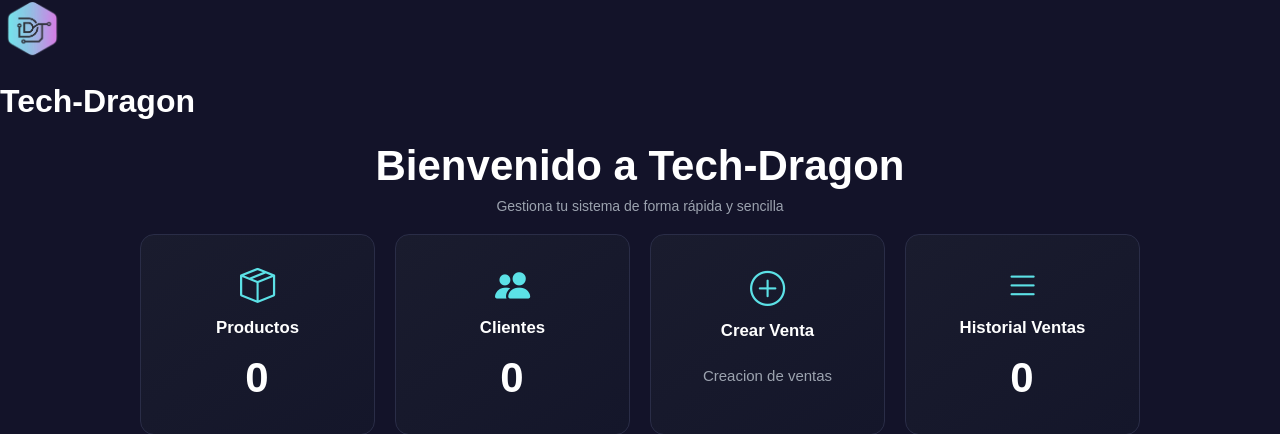
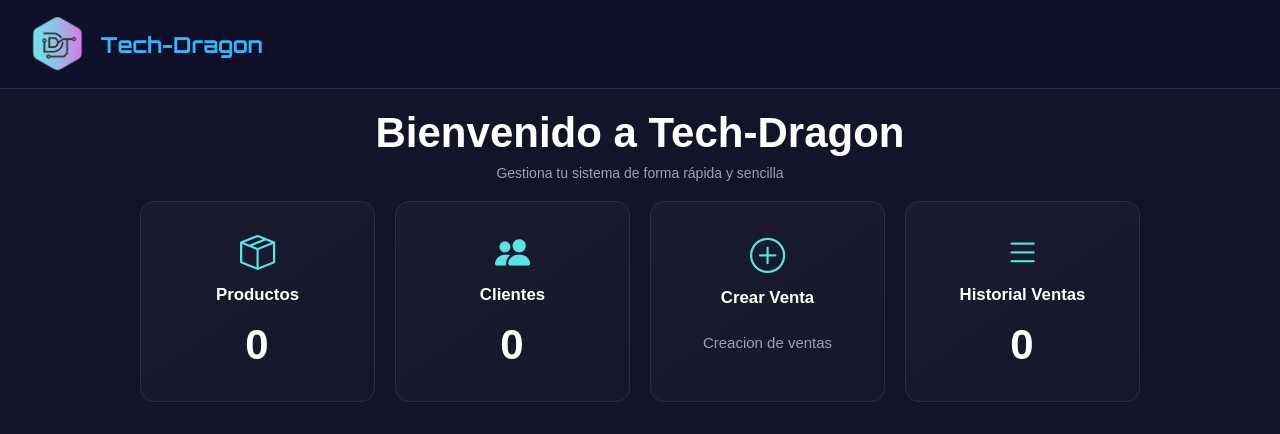
Before and after one commit to LeandroH0211/Sistema-de-inventario, a Flask app: page / in a window 1280 px wide. Shown: the top 434 px of the page. Run offline with Flask 3, Linux system fonts and the light colour scheme.

Commit message:
Alinear nombre al lado del logo en layout2

```diff
--- a/app/static/css/styles.css
+++ b/app/static/css/styles.css
@@ -41,6 +41,7 @@ body {
     font-weight: 700;
     color: #37B4FA;
     margin: 0;
+    white-space: nowrap;
 }
 
 .nav-logo {
@@ -446,3 +447,25 @@ tbody tr:hover {
     color: red;
     font-weight: 700;
 }
+/* ==========================================
+   ESTILOS PARA EL LOGO EN EL HEADER (LAYOUT2)
+   ========================================== */
+header.navbar {
+    background: #0f0f2a;
+    padding: 15px 25px;
+    border-bottom: 1px solid #2a2d47;
+}
+
+header.navbar .logo-container {
+    display: flex;
+    align-items: center;
+    gap: 12px;
+}
+
+header.navbar .logo-container h1 {
+    font-family: 'Orbitron', sans-serif;
+    font-size: 22px;
+    font-weight: 700;
+    color: #37B4FA;
+    margin: 0;
+}
```
